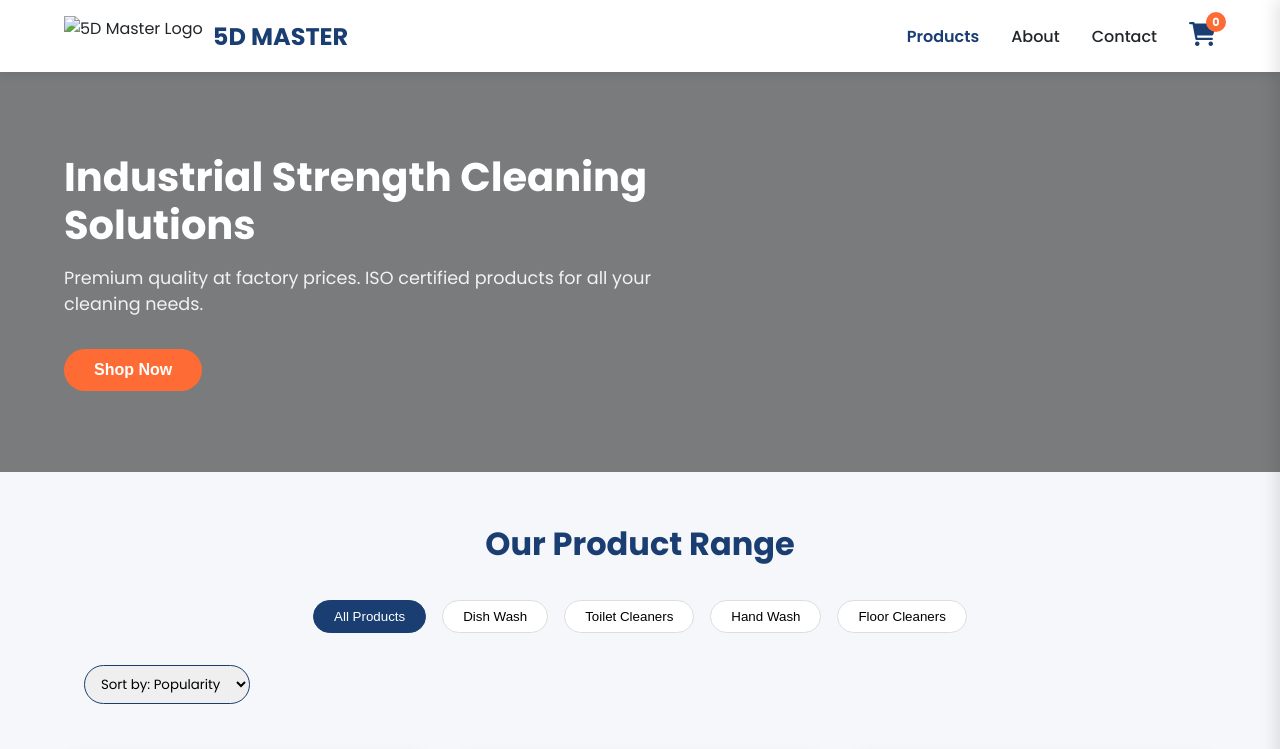
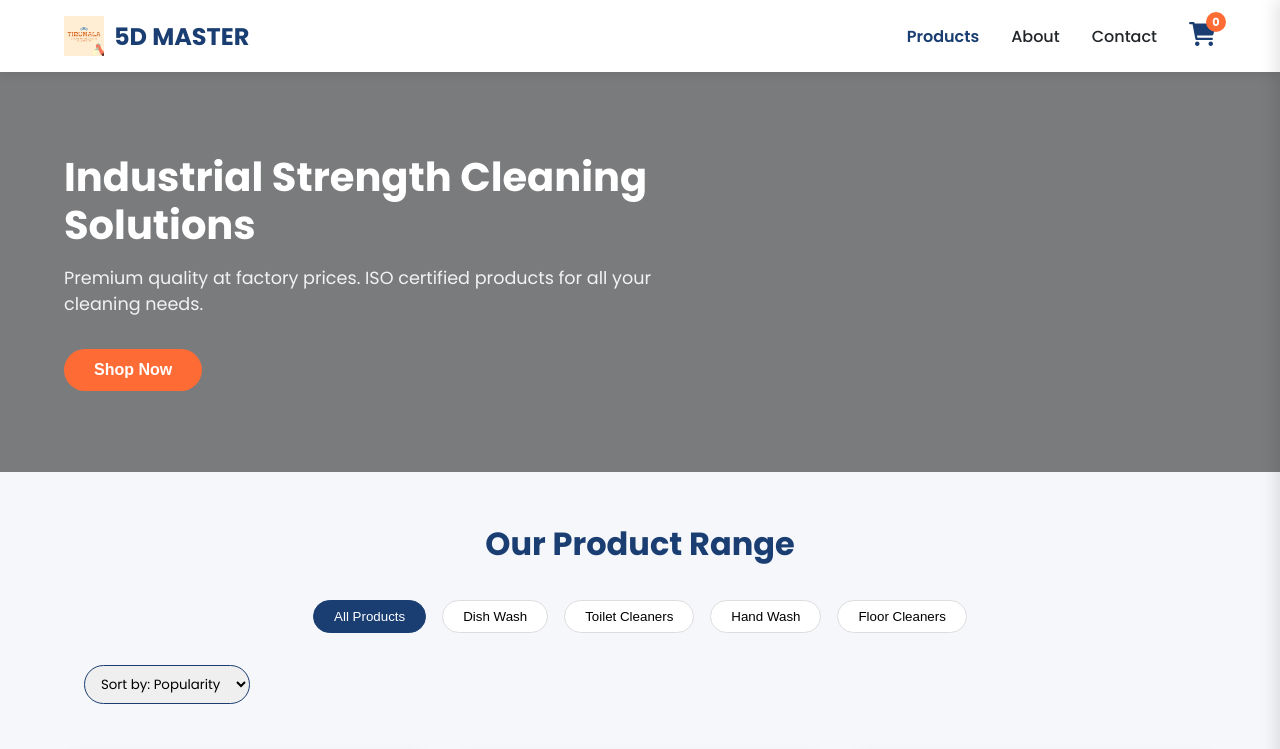
Before and after one commit to shetty30/tirumala_shop, a plain HTML site: page index.html in a window 1280 px wide. Shown: the top 749 px of the page. Drawn offline with Linux system fonts and the light colour scheme.

Commit message:
Update index.html

```diff
--- a/index.html
+++ b/index.html
@@ -12,7 +12,7 @@
     <!-- Top Navigation -->
     <nav>
         <div class="logo">
-            <img src="logo.jpg" alt="5D Master Logo">
+            <img src="logo.png" alt="5D Master Logo">
             <span>5D MASTER</span>
         </div>
         <div class="nav-links">
```
